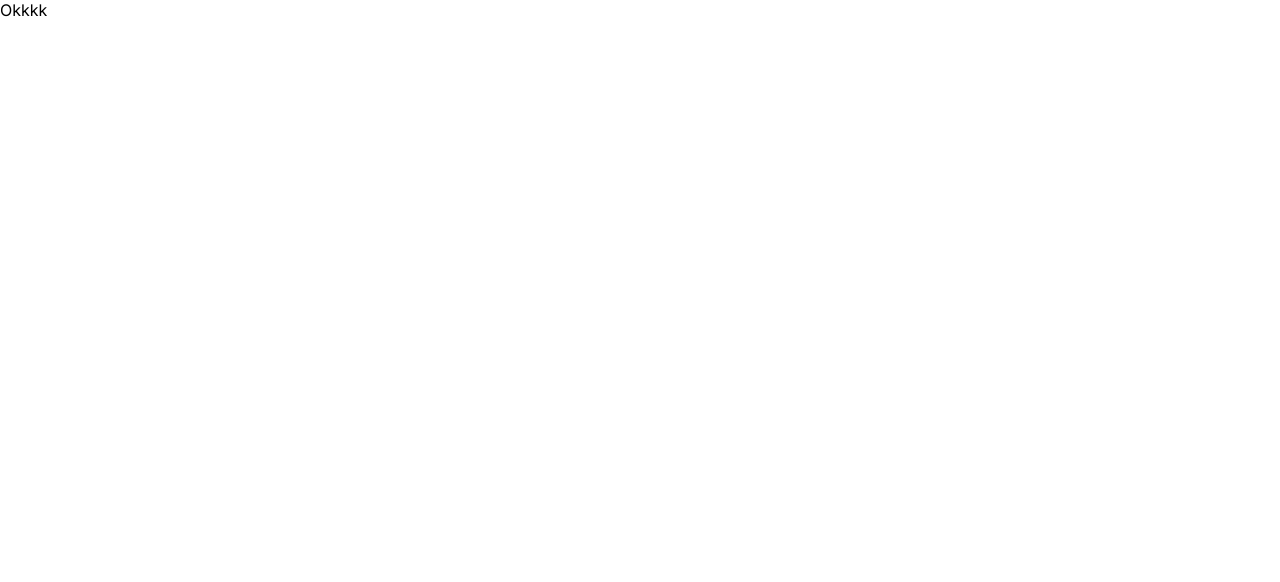
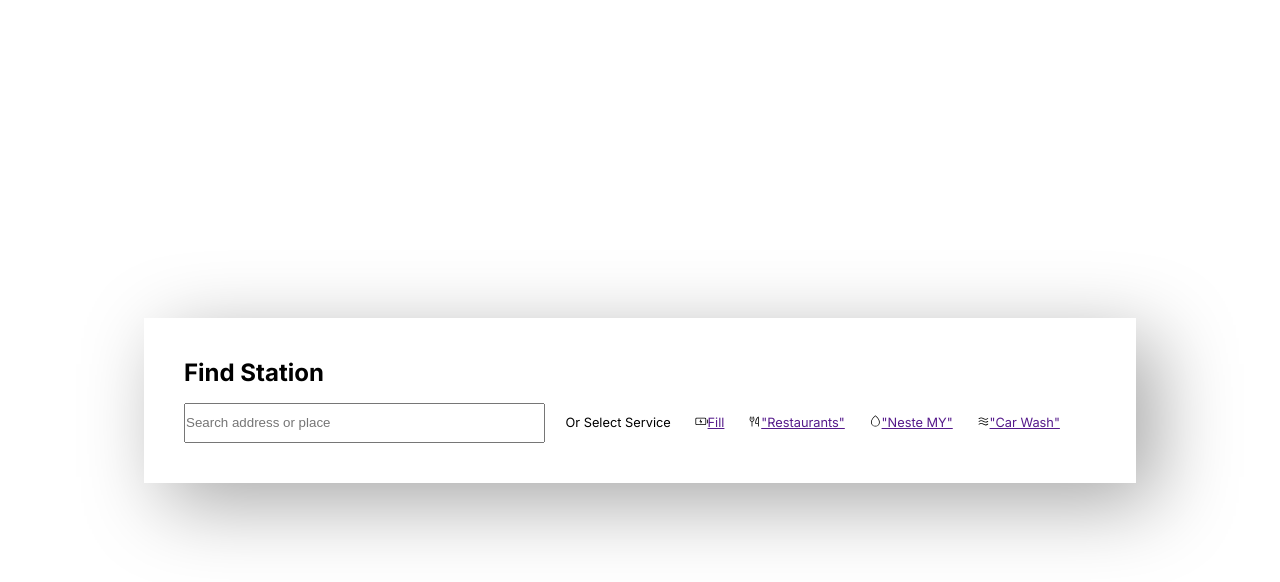
Before and after one commit to Anyankrudu/Neste-Feature-Area, a plain HTML site: page index.html in a window 1280 px wide. Drawn offline with Linux system fonts and the light colour scheme.

Commit message:
Building layout with CSS

```diff
--- a/index.html
+++ b/index.html
@@ -13,6 +13,75 @@
     <link rel="stylesheet" href="style.css" />
   </head>
   <body>
-    <p>Okkkk</p>
+    <article class="container">
+      <h4>Find Station</h4>
+      <div class="box_primary">
+        <input
+          class="text_field"
+          type="text"
+          name=""
+          placeholder="Search address or place"
+        />
+        <div class="box_secondary">
+          <p>Or Select Service</p>
+          <a href=""
+            ><svg
+              xmlns="http://www.w3.org/2000/svg"
+              width="32"
+              height="32"
+              fill="#000000"
+              viewBox="0 0 256 256"
+              class="icon"
+            >
+              <path
+                d="M200,56H32A24,24,0,0,0,8,80v96a24,24,0,0,0,24,24H200a24,24,0,0,0,24-24V80A24,24,0,0,0,200,56Zm8,120a8,8,0,0,1-8,8H32a8,8,0,0,1-8-8V80a8,8,0,0,1,8-8H200a8,8,0,0,1,8,8Zm48-80v64a8,8,0,0,1-16,0V96a8,8,0,0,1,16,0ZM138.81,123.79a8,8,0,0,1,.35,7.79l-16,32a8,8,0,0,1-14.32-7.16L119.06,136H100a8,8,0,0,1-7.16-11.58l16-32a8,8,0,1,1,14.32,7.16L112.94,120H132A8,8,0,0,1,138.81,123.79Z"
+              ></path></svg
+            >Fill</a
+          >
+          <a href=""
+            ><svg
+              xmlns="http://www.w3.org/2000/svg"
+              width="32"
+              height="32"
+              fill="#000000"
+              viewBox="0 0 256 256"
+              class="icon"
+            >
+              <path
+                d="M72,88V40a8,8,0,0,1,16,0V88a8,8,0,0,1-16,0ZM216,40V224a8,8,0,0,1-16,0V176H152a8,8,0,0,1-8-8,268.75,268.75,0,0,1,7.22-56.88c9.78-40.49,28.32-67.63,53.63-78.47A8,8,0,0,1,216,40ZM200,53.9c-32.17,24.57-38.47,84.42-39.7,106.1H200ZM119.89,38.69a8,8,0,1,0-15.78,2.63L112,88.63a32,32,0,0,1-64,0l7.88-47.31a8,8,0,1,0-15.78-2.63l-8,48A8.17,8.17,0,0,0,32,88a48.07,48.07,0,0,0,40,47.32V224a8,8,0,0,0,16,0V135.32A48.07,48.07,0,0,0,128,88a8.17,8.17,0,0,0-.11-1.31Z"
+              ></path></svg
+            >"Restaurants"</a
+          >
+          <a href=""
+            ><svg
+              xmlns="http://www.w3.org/2000/svg"
+              width="32"
+              height="32"
+              fill="#000000"
+              viewBox="0 0 256 256"
+              class="icon"
+            >
+              <path
+                d="M174,47.75a254.19,254.19,0,0,0-41.45-38.3,8,8,0,0,0-9.18,0A254.19,254.19,0,0,0,82,47.75C54.51,79.32,40,112.6,40,144a88,88,0,0,0,176,0C216,112.6,201.49,79.32,174,47.75ZM128,216a72.08,72.08,0,0,1-72-72c0-57.23,55.47-105,72-118,16.53,13,72,60.75,72,118A72.08,72.08,0,0,1,128,216Z"
+              ></path></svg
+            >"Neste MY"</a
+          >
+          <a href=""
+            ><svg
+              xmlns="http://www.w3.org/2000/svg"
+              width="32"
+              height="32"
+              fill="#000000"
+              viewBox="0 0 256 256"
+              class="icon"
+            >
+              <path
+                d="M222.16,177.25a8,8,0,0,1-1,11.25c-17.36,14.39-32.86,19.5-47,19.5-18.58,0-34.82-8.82-49.93-17-25.35-13.76-47.24-25.64-79.07.74a8,8,0,1,1-10.22-12.31c40.17-33.28,70.32-16.92,96.93-2.48,25.35,13.75,47.24,25.63,79.07-.74A8,8,0,0,1,222.16,177.25Zm-11.27-57c-31.83,26.38-53.72,14.5-79.07.74-26.61-14.43-56.76-30.79-96.93,2.49a8,8,0,0,0,10.22,12.31c31.83-26.38,53.72-14.5,79.07-.74,15.11,8.19,31.35,17,49.93,17,14.14,0,29.64-5.11,47-19.5a8,8,0,1,0-10.22-12.31ZM45.11,79.8c31.83-26.37,53.72-14.49,79.07-.74,15.11,8.2,31.35,17,49.93,17,14.14,0,29.64-5.12,47-19.5a8,8,0,1,0-10.22-12.31c-31.83,26.38-53.72,14.5-79.07.74C105.21,50.58,75.06,34.22,34.89,67.5A8,8,0,1,0,45.11,79.8Z"
+              ></path></svg
+            >"Car Wash"</a
+          >
+        </div>
+      </div>
+    </article>
   </body>
 </html>
--- a/style.css
+++ b/style.css
@@ -11,4 +11,49 @@
 body {
   font-family: inter, sans-serif;
   font-size: 16px;
+  height: 100vh;
+  width: 100vw;
+  display: grid;
+  place-items: center;
 }
+
+h4 {
+  font-size: 1.5rem;
+}
+
+.container {
+  max-width: clamp(62rem, 75vw, 86.3rem);
+  min-width: 62rem;
+  padding: 2.5rem;
+  box-shadow: rgba(0, 0, 0, 0.35) 20px 20px 80px;
+}
+
+.box_primary {
+  display: flex;
+  align-items: center;
+  margin-top: 1rem;
+  width: 100%;
+  font-size: 0.8rem;
+  gap: 1.3rem;
+}
+
+.box_secondary {
+  display: flex;
+  gap: 1.5rem;
+  flex: 2 1 38.3rem;
+}
+
+.text_field {
+  flex: 1 1 26rem;
+  height: 2.5rem;
+}
+
+.icon {
+  width: 0.8rem;
+  height: 0.8rem;
+}
+
+.box_secondary a {
+  display: flex;
+  max-width: clamp(8rem, 2.5vw, 10rem);
+}
```
